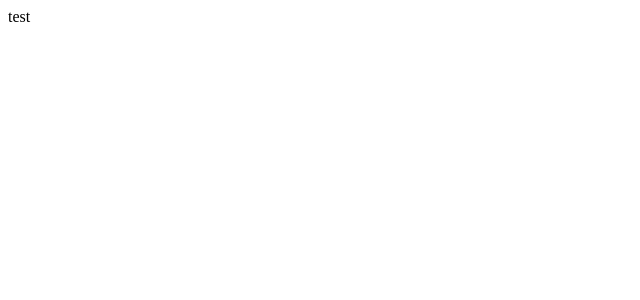
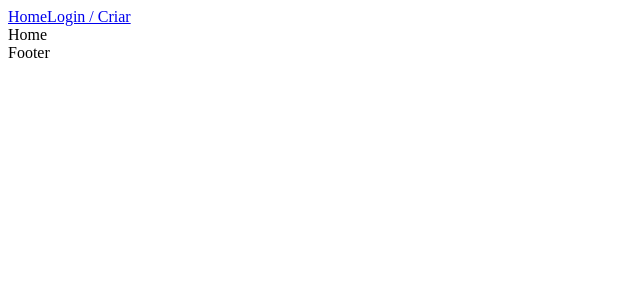
Before and after one commit to josoelvieira/origamid-projeto-final-CatsLove, a React (Create React App) app: page / in a window 1280 px wide. Shown: the top 300 px of the page, without its empty margins (0-640 px from the left). Built offline with nearby package versions, Linux system fonts and the light colour scheme.

Commit message:
criando header footer e lpag login

```diff
--- a/src/App.js
+++ b/src/App.js
@@ -1,9 +1,21 @@
 import './App.css'
+import { BrowserRouter, Route, Routes } from 'react-router-dom';
+import Footer from './Components/Footer';
+import Header from './Components/Header';
+import Home from './Components/Home';
+
+
 function App() {
   return (
+    <BrowserRouter>
     <div className="App">
-     test
+     <Header />
+     <Routes>
+      <Route path="/" element={<Home />} />
+     </Routes>
+     <Footer />
     </div>
+    </BrowserRouter>
   );
 }
 
--- /dev/null
+++ b/src/Components/Footer.jsx
@@ -0,0 +1,11 @@
+import React from 'react'
+import styles from './Footer.module.css'
+
+
+const Footer = () => {
+  return (
+    <div className={styles.footer}>Footer</div>
+  )
+}
+
+export default Footer
--- /dev/null
+++ b/src/Components/Header.jsx
@@ -0,0 +1,16 @@
+import React from 'react'
+import { Link } from 'react-router-dom'
+import styles from './Header.module.css'
+
+const Header = () => {
+  return (
+    <div className={styles.header}>
+        <nav>
+            <Link to="/">Home</Link>
+            <Link to="/login">Login / Criar</Link>
+        </nav>
+    </div>
+  )
+}
+
+export default Header
--- /dev/null
+++ b/src/Components/Home.jsx
@@ -0,0 +1,9 @@
+import React from 'react'
+
+const Home = () => {
+  return (
+    <div>Home</div>
+  )
+}
+
+export default Home
```
Also changed, not shown: src/Components/Login/Login.jsx (added, +9 -0 lines), src/Components/Footer.module.css (added), src/Components/Header.module.css (added), 1 other file (tests, documents, lock files or other folders).
